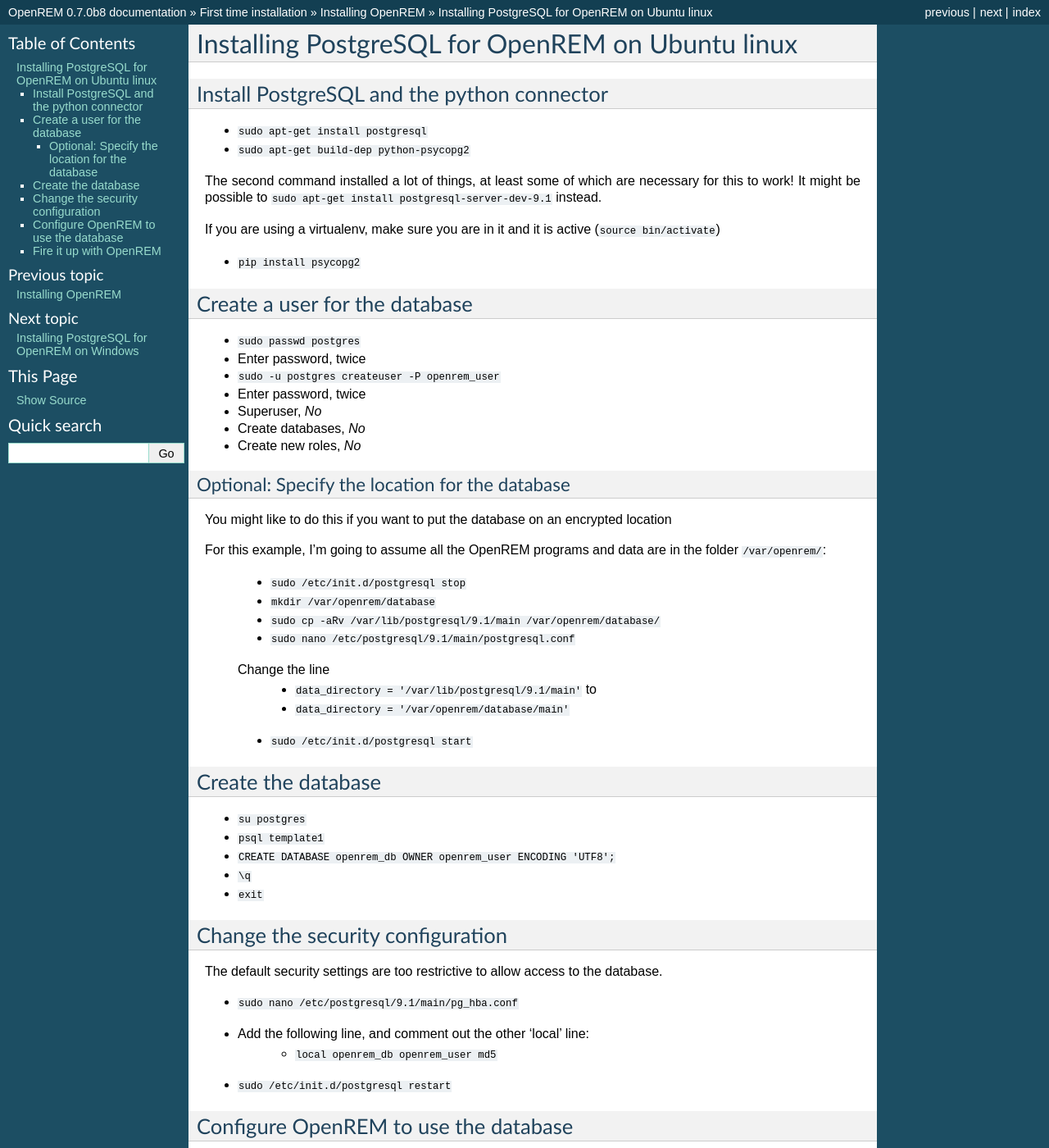
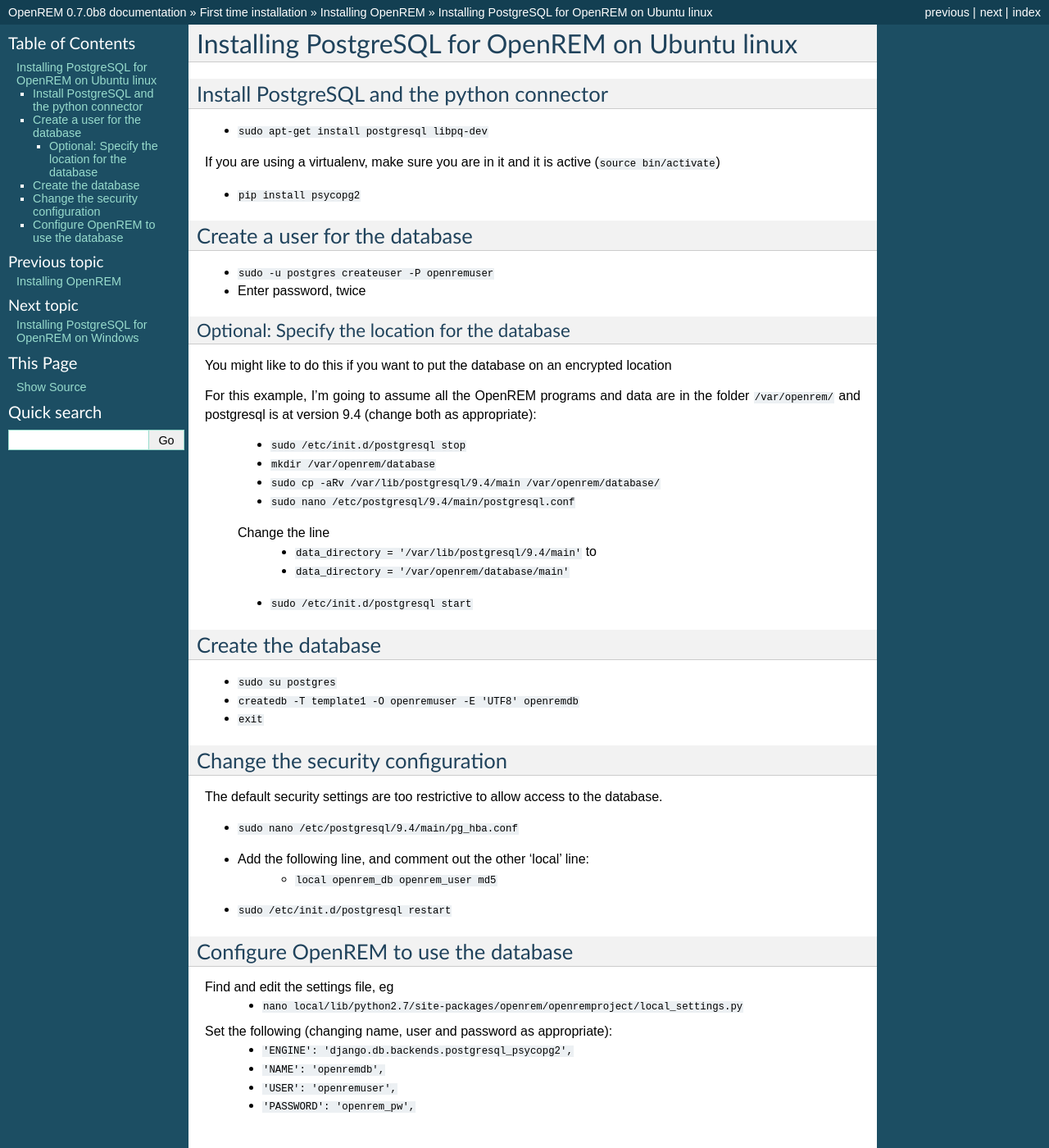
Before and after one commit to ckswilliams/modOpenREM, a Sphinx documentation site: the page built from docs/postgresql.rst, in a window 1280 px wide and 1400 px high. Shown: the whole window at 82% size. Built offline with Sphinx 7.4.7, drawn with Linux system fonts in a browser that asks for light colours; some of the changed text lies outside the part shown.

Commit message:
Improving linux postgresql instructions. Need to see how they fit with the rest of the docs, and update the backup/restore - maybe merge them into this doc.

```diff
--- a/docs/postgresql.rst
+++ b/docs/postgresql.rst
@@ -4,11 +4,7 @@
 Install PostgreSQL and the python connector
 ===========================================
 
-+ ``sudo apt-get install postgresql``
-+ ``sudo apt-get build-dep python-psycopg2``
-
-The second command installed a lot of things, at least some of which are
-necessary for this to work! It might be possible to ``sudo apt-get install postgresql-server-dev-9.1`` instead.
++ ``sudo apt-get install postgresql libpq-dev``
 
 If you are using a virtualenv, make sure you are in it and it is active (``source bin/activate``)
 
@@ -17,13 +13,8 @@
 Create a user for the database
 ==============================
 
-+ ``sudo passwd postgres``
++ ``sudo -u postgres createuser -P openremuser``
 + Enter password, twice
-+ ``sudo -u postgres createuser -P openrem_user``
-+ Enter password, twice
-+ Superuser, *No*
-+ Create databases, *No*
-+ Create new roles, *No*
 
 Optional: Specify the location for the database
 -----------------------------------------------
@@ -31,15 +22,16 @@
 You might like to do this if you want to put the database on an encrypted
 location
 
-For this example, I'm going to assume all the OpenREM programs and data are in the folder ``/var/openrem/``:
+For this example, I'm going to assume all the OpenREM programs and data are in the folder ``/var/openrem/`` and
+postgresql is at version 9.4 (change both as appropriate):
 
     + ``sudo /etc/init.d/postgresql stop``
     + ``mkdir /var/openrem/database``
-    + ``sudo cp -aRv /var/lib/postgresql/9.1/main /var/openrem/database/``
-    + ``sudo nano /etc/postgresql/9.1/main/postgresql.conf``
+    + ``sudo cp -aRv /var/lib/postgresql/9.4/main /var/openrem/database/``
+    + ``sudo nano /etc/postgresql/9.4/main/postgresql.conf``
 
     Change the line
-        + ``data_directory = '/var/lib/postgresql/9.1/main'`` to
+        + ``data_directory = '/var/lib/postgresql/9.4/main'`` to
         + ``data_directory = '/var/openrem/database/main'``
 
     + ``sudo /etc/init.d/postgresql start``
@@ -47,10 +39,8 @@
 Create the database
 ===================
 
-+ ``su postgres``
-+ ``psql template1``
-+ ``CREATE DATABASE openrem_db OWNER openrem_user ENCODING 'UTF8';``
-+ ``\q``
++ ``sudo su postgres``
++ ``createdb -T template1 -O openremuser -E 'UTF8' openremdb``
 + ``exit``
 
 Change the security configuration
@@ -58,7 +48,7 @@
 
 The default security settings are too restrictive to allow access to the database.
 
-+ ``sudo nano /etc/postgresql/9.1/main/pg_hba.conf``
++ ``sudo nano /etc/postgresql/9.4/main/pg_hba.conf``
 + Add the following line, and comment out the other 'local' line:
     + ``local openrem_db openrem_user md5``
 + ``sudo /etc/init.d/postgresql restart``
@@ -71,12 +61,6 @@
 
 Set the following (changing name, user and password as appropriate):
     + ``'ENGINE': 'django.db.backends.postgresql_psycopg2',``
-    + ``'NAME': 'openrem_db',``
+    + ``'NAME': 'openremdb',``
     + ``'USER': 'openremuser',``
     + ``'PASSWORD': 'openrem_pw',``
-
-Fire it up with OpenREM
-=======================
-
-+ ``python path/to/openrem/manage.py syncdb``
-+ ``python path/to/openrem/manage.py convert_to_south remapp``
```
